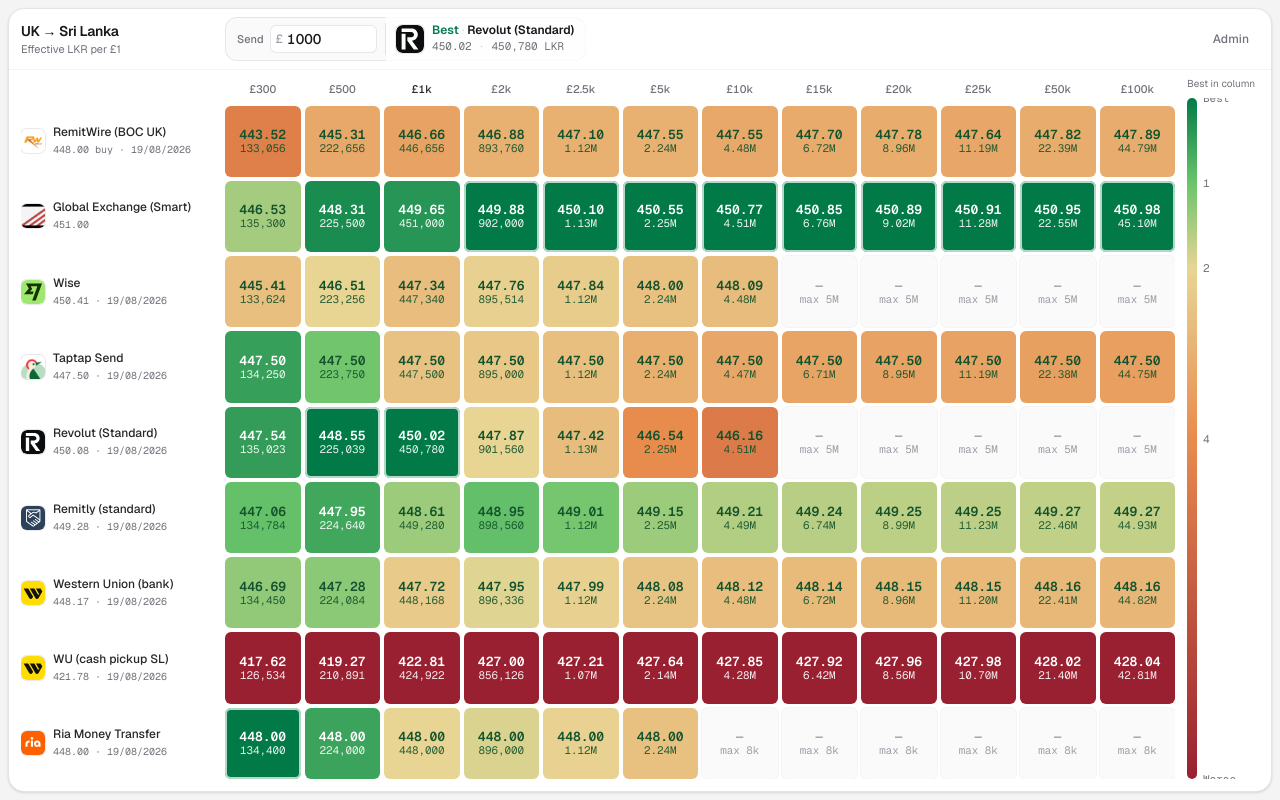
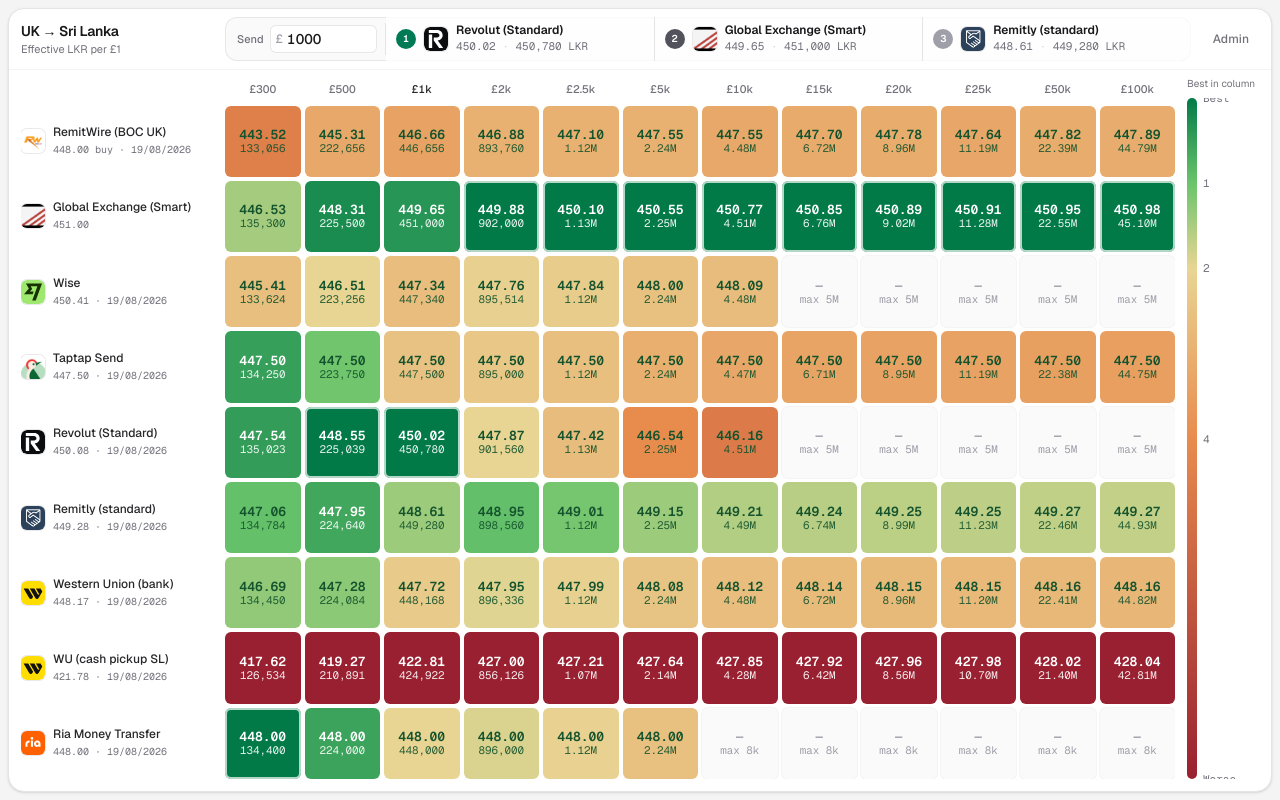
Before and after one commit to uditha/uk-gbplkr-rates-daily, a Next.js app: page / in a window 1280 px wide. Built offline with nearby package versions, Linux system fonts and the light colour scheme.

Commit message:
Show the top three send options as ranked 1, 2, and 3
The header finder now lists the three highest effective rates for the
typed amount, each with a rank badge, logo, rate, and estimated LKR.

Co-authored-by: Uditha Tennakoon <uditha13@gmail.com>

```diff
--- a/components/HeatmapApp.tsx
+++ b/components/HeatmapApp.tsx
@@ -5,9 +5,10 @@ import { useMemo, useState } from "react";
 import { RateHeatmap, HEATMAP_NAME_COLUMN } from "@/components/RateHeatmap";
 import { ProviderLogo } from "@/components/ProviderLogo";
 import {
-  bestQuoteForAmount,
   formatCompactGbp,
   parseSendAmount,
+  topQuotesForAmount,
+  type BestSendPick,
 } from "@/lib/best-send";
 import type { ComparisonRates } from "@/lib/providers/types";
 
@@ -24,13 +25,50 @@ function formatLkr(amount: number) {
   }).format(Math.round(amount));
 }
 
+const RANK_BADGE = [
+  "bg-emerald-700 text-white",
+  "bg-zinc-600 text-white",
+  "bg-zinc-400 text-white",
+] as const;
+
+function RankedPick({ pick }: { pick: BestSendPick }) {
+  const badge = RANK_BADGE[pick.rank - 1] ?? RANK_BADGE[2];
+
+  return (
+    <div className="flex min-w-0 flex-1 items-center gap-2 px-2.5 py-1.5">
+      <span
+        className={`inline-flex h-5 w-5 shrink-0 items-center justify-center rounded-full text-[10px] font-semibold tabular-nums ${badge}`}
+      >
+        {pick.rank}
+      </span>
+      <ProviderLogo id={pick.provider.id} name={pick.provider.name} size={24} />
+      <div className="min-w-0">
+        <p className="truncate text-xs font-semibold leading-tight text-zinc-900">
+          {pick.provider.name}
+        </p>
+        <p className="truncate font-mono text-[11px] tabular-nums text-zinc-500">
+          {formatRate(pick.quote.effectiveRate)}
+          <span className="text-zinc-300"> · </span>
+          {formatLkr(pick.estimatedLkr)} LKR
+        </p>
+      </div>
+    </div>
+  );
+}
+
 export function HeatmapApp({ data }: { data: ComparisonRates }) {
   const [rawAmount, setRawAmount] = useState("1000");
   const amountGbp = parseSendAmount(rawAmount);
-  const pick = useMemo(
-    () => (amountGbp == null ? null : bestQuoteForAmount(data, amountGbp)),
+  const picks = useMemo(
+    () => (amountGbp == null ? [] : topQuotesForAmount(data, amountGbp)),
     [amountGbp, data],
   );
+  const snappedFrom =
+    amountGbp != null &&
+    picks[0] &&
+    picks[0].column.amountGbp !== amountGbp
+      ? formatCompactGbp(picks[0].column.amountGbp)
+      : null;
 
   return (
     <>
@@ -48,9 +86,9 @@ export function HeatmapApp({ data }: { data: ComparisonRates }) {
         </div>
 
         <div className="flex min-w-0 flex-1 items-center justify-between gap-3">
-          <div className="flex min-w-0 items-stretch overflow-hidden rounded-xl bg-zinc-50 shadow-[inset_0_0_0_1px_rgba(24,24,27,0.08)]">
+          <div className="flex min-w-0 flex-1 items-stretch overflow-hidden rounded-xl bg-zinc-50 shadow-[inset_0_0_0_1px_rgba(24,24,27,0.08)]">
             <form
-              className="flex items-center gap-1.5 py-1.5 pl-3 pr-2"
+              className="flex shrink-0 items-center gap-1.5 py-1.5 pl-3 pr-2"
               onSubmit={(event) => event.preventDefault()}
             >
               <label
@@ -76,53 +114,39 @@ export function HeatmapApp({ data }: { data: ComparisonRates }) {
 
             <div className="my-1.5 w-px shrink-0 bg-zinc-200" />
 
-            <div className="flex min-w-0 items-center gap-2 bg-white/80 py-1.5 pl-2.5 pr-3">
-              {pick ? (
-                <>
-                  <ProviderLogo
-                    id={pick.provider.id}
-                    name={pick.provider.name}
-                    size={28}
-                  />
-                  <div className="min-w-0">
-                    <p className="truncate text-xs leading-tight">
-                      <span className="font-semibold text-emerald-700">Best</span>
-                      <span className="text-zinc-300"> · </span>
-                      <span className="font-semibold text-zinc-900">
-                        {pick.provider.name}
-                      </span>
-                    </p>
-                    <p className="truncate font-mono text-[11px] tabular-nums text-zinc-500">
-                      {formatRate(pick.quote.effectiveRate)}
-                      <span className="text-zinc-300"> · </span>
-                      {formatLkr(pick.estimatedLkr)} LKR
-                      {amountGbp != null &&
-                      pick.column.amountGbp !== amountGbp ? (
-                        <span className="text-zinc-400">
-                          {` · from ${formatCompactGbp(pick.column.amountGbp)}`}
-                        </span>
-                      ) : null}
-                    </p>
-                  </div>
-                </>
+            <div className="flex min-w-0 flex-1 items-stretch divide-x divide-zinc-200 bg-white/80">
+              {picks.length > 0 ? (
+                picks.map((pick) => (
+                  <RankedPick key={pick.provider.id} pick={pick} />
+                ))
               ) : (
-                <p className="text-[11px] text-zinc-400">
-                  Type an amount to see the best rate
+                <p className="px-3 py-1.5 text-[11px] text-zinc-400">
+                  Type an amount to see the top rates
                 </p>
               )}
             </div>
           </div>
 
-          <Link
-            href="/admin"
-            className="shrink-0 rounded-md px-2.5 py-1 text-xs font-medium text-zinc-500 hover:bg-zinc-50 hover:text-zinc-700"
-          >
-            Admin
-          </Link>
+          <div className="flex shrink-0 items-center gap-2">
+            {snappedFrom ? (
+              <span className="hidden text-[10px] text-zinc-400 sm:inline">
+                from {snappedFrom}
+              </span>
+            ) : null}
+            <Link
+              href="/admin"
+              className="rounded-md px-2.5 py-1 text-xs font-medium text-zinc-500 hover:bg-zinc-50 hover:text-zinc-700"
+            >
+              Admin
+            </Link>
+          </div>
         </div>
       </header>
       <div className="min-h-0 min-w-0 flex-1 overflow-hidden px-3 pb-3 pt-2">
-        <RateHeatmap data={data} activeAmountGbp={pick?.column.amountGbp} />
+        <RateHeatmap
+          data={data}
+          activeAmountGbp={picks[0]?.column.amountGbp}
+        />
       </div>
     </>
   );
--- a/lib/best-send.ts
+++ b/lib/best-send.ts
@@ -6,6 +6,7 @@ import type {
 } from "@/lib/providers/types";
 
 export type BestSendPick = {
+  rank: number;
   provider: ProviderSnapshot;
   quote: Quote;
   column: AmountColumn;
@@ -48,40 +49,50 @@ function columnsNearestFirst(amounts: AmountColumn[], amountGbp: number) {
     });
 }
 
-function bestAtColumn(data: ComparisonRates, columnIndex: number) {
-  let best: { provider: ProviderSnapshot; quote: Quote } | null = null;
+function compareQuotes(a: Quote, b: Quote) {
+  if (b.effectiveRate !== a.effectiveRate) {
+    return b.effectiveRate - a.effectiveRate;
+  }
+  return b.lkrReceived - a.lkrReceived;
+}
 
-  for (const provider of data.providers) {
-    const quote = provider.quotes[columnIndex];
-    if (!quote) continue;
-    if (
-      !best ||
-      quote.effectiveRate > best.quote.effectiveRate ||
-      (quote.effectiveRate === best.quote.effectiveRate &&
-        quote.lkrReceived > best.quote.lkrReceived)
-    ) {
-      best = { provider, quote };
-    }
+function rankedAtColumn(data: ComparisonRates, columnIndex: number) {
+  return data.providers
+    .map((provider) => ({
+      provider,
+      quote: provider.quotes[columnIndex],
+    }))
+    .filter(
+      (row): row is { provider: ProviderSnapshot; quote: Quote } =>
+        row.quote != null,
+    )
+    .sort((a, b) => compareQuotes(a.quote, b.quote));
+}
+
+export function topQuotesForAmount(
+  data: ComparisonRates,
+  amountGbp: number,
+  limit = 3,
+): BestSendPick[] {
+  if (!Number.isFinite(amountGbp) || amountGbp <= 0) return [];
+
+  for (const { column, index } of columnsNearestFirst(data.amounts, amountGbp)) {
+    const ranked = rankedAtColumn(data, index);
+    if (ranked.length === 0) continue;
+    return ranked.slice(0, limit).map((row, rank) => ({
+      ...row,
+      rank: rank + 1,
+      column,
+      estimatedLkr: row.quote.lkrReceived * (amountGbp / row.quote.amountGbp),
+    }));
   }
 
-  return best;
+  return [];
 }
 
 export function bestQuoteForAmount(
   data: ComparisonRates,
   amountGbp: number,
 ): BestSendPick | null {
-  if (!Number.isFinite(amountGbp) || amountGbp <= 0) return null;
-
-  for (const { column, index } of columnsNearestFirst(data.amounts, amountGbp)) {
-    const winner = bestAtColumn(data, index);
-    if (!winner) continue;
-    return {
-      ...winner,
-      column,
-      estimatedLkr: winner.quote.lkrReceived * (amountGbp / winner.quote.amountGbp),
-    };
-  }
-
-  return null;
+  return topQuotesForAmount(data, amountGbp, 1)[0] ?? null;
 }
```
Also changed, not shown: 1 other file (tests, documents, lock files or other folders).
